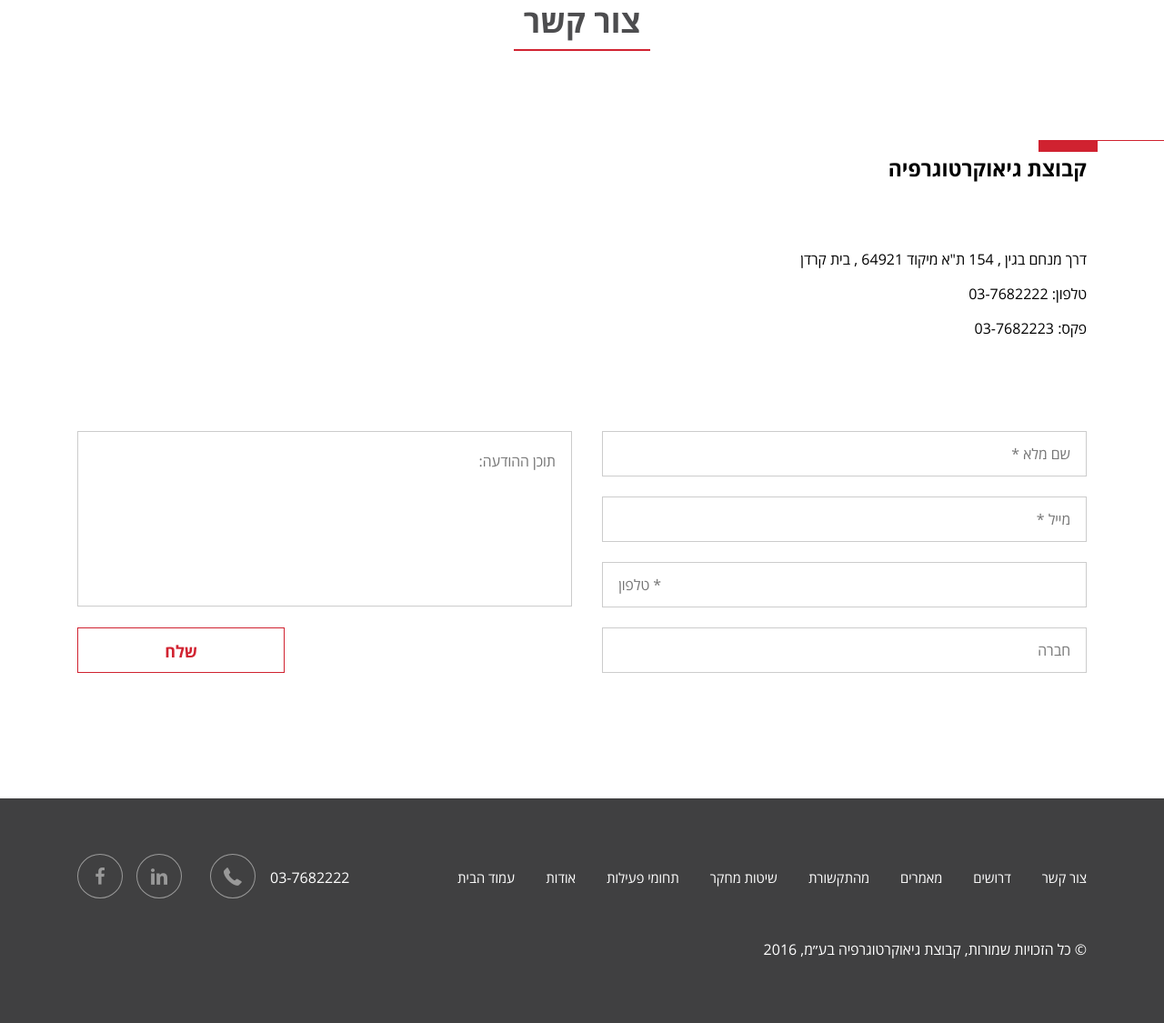
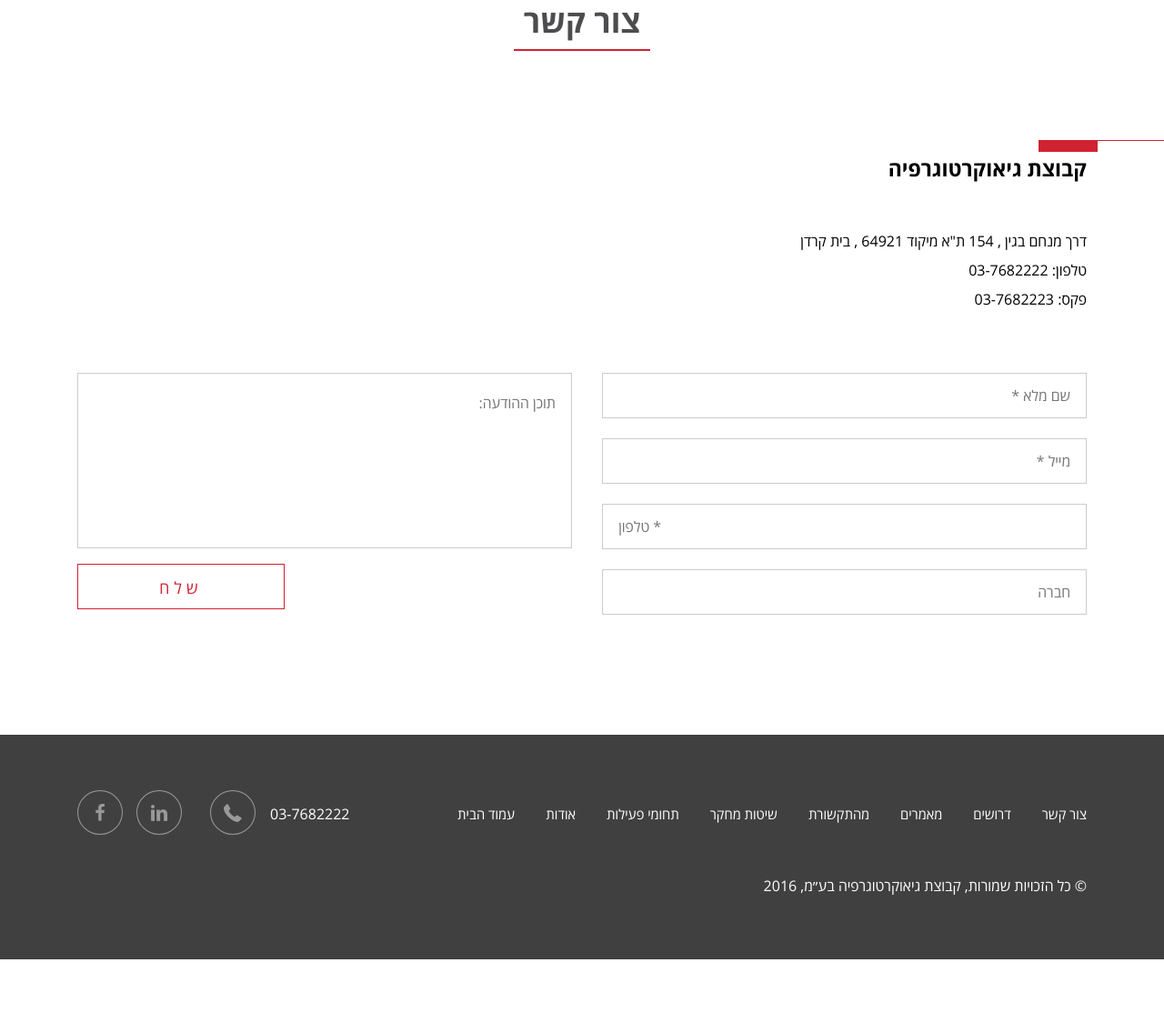
Before and after one commit to ufonaft12/geo, a PHP site: page /contacts.php in a window 1280 px wide. Shown: the part 623-1748 px from the top of the page at 91% size. After the commit the page ends 1678 px from the top, so only its background shows below. Run offline with PHP 8.4, Linux system fonts and the light colour scheme; style sheets or scripts are compiled from the project's sources.

Commit message:
fixed contact page

```diff
--- a/scss/contact.scss
+++ b/scss/contact.scss
@@ -6,7 +6,7 @@
 
 h3 {
   position: relative;
-  padding-bottom: 50px;
+  padding-bottom: 30px;
   font-size: 23px;
   &:before {
     content: '';
@@ -53,11 +53,15 @@ section.contact-form {
 
   }
 
+    p {
+      margin: 10px 0;
+    }
+
   span {
     display: block;
   }
   form {
-    padding-top: 70px;
+    padding-top: 50px;
   }
   input[type="text"],
   input[type="email"],
@@ -87,7 +91,7 @@ section.contact-form {
     margin-left: 0;
     text-align: center;
     background: #ffffff;
-    font-weight: 700;
+    letter-spacing: 5px;
     font-size: 18px;
     color: $link_active;
     border: 1px solid $bg_red;
@@ -95,6 +99,7 @@ section.contact-form {
     padding: 8px 15px 6px;
     width: 228px;
     height: 50px;
+    line-height: 100%;
     float: left;
     cursor: pointer;
     transition: all 0.3s;
```
Also changed, not shown: css/contact.css, 1 other file.
